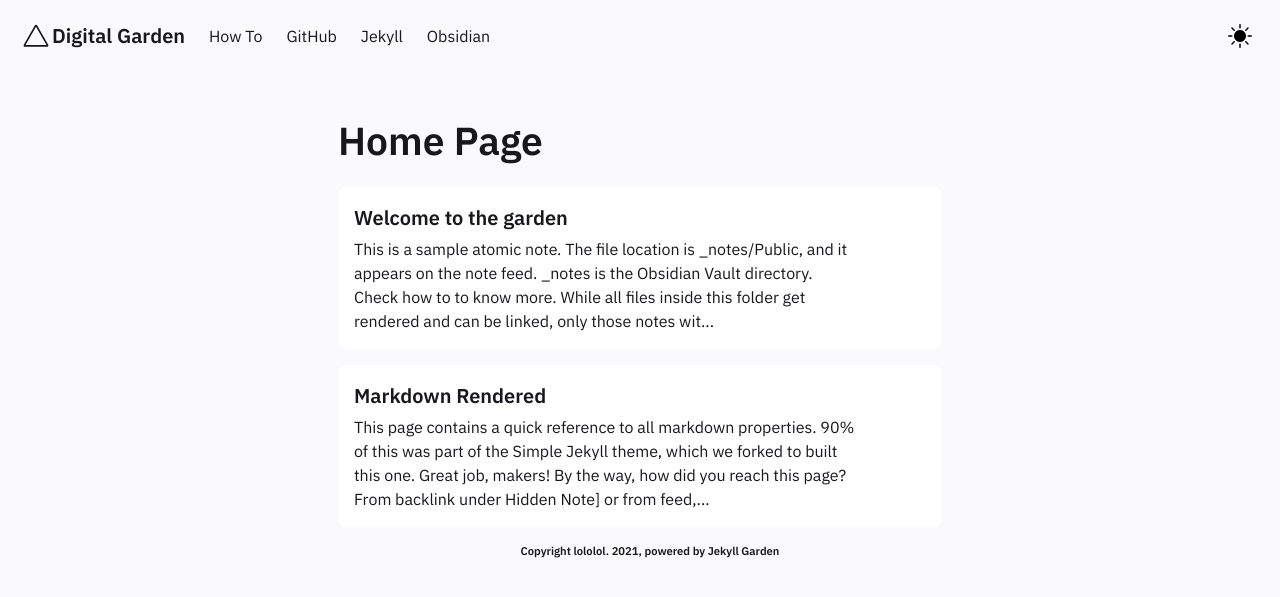
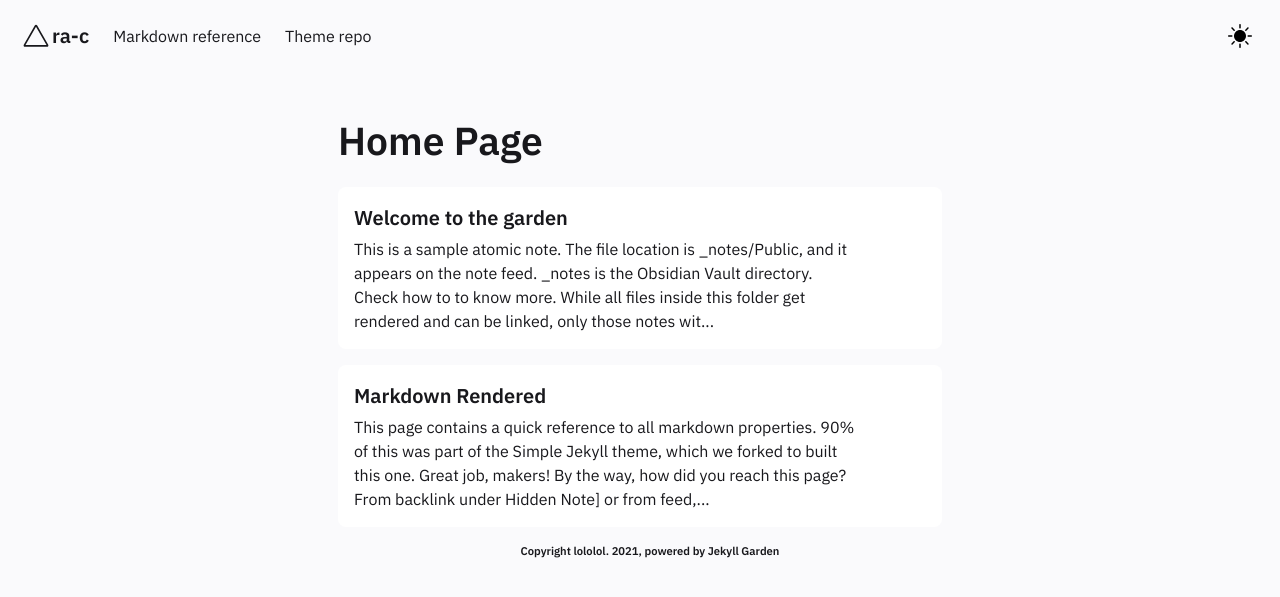
Before and after one commit to antrmn/ra-c.github.io, a Jekyll site: the page built from pages/index.md, in a window 1280 px wide. Shown: the top 597 px of the page. Built offline with Jekyll 4.4.1, drawn with Linux system fonts in a browser that asks for light colours.

Commit message:
Update Header.html

```diff
--- a/_includes/Header.html
+++ b/_includes/Header.html
@@ -35,7 +35,7 @@
         <svg width="32" height="32" viewBox="0 0 80 80" fill="none" xmlns="http://www.w3.org/2000/svg">
           <path fill-rule="evenodd" clip-rule="evenodd" d="M36.9477 13.7742C38.3043 11.4086 41.6957 11.4086 43.0523 13.7742L70.5226 61.6774C71.8791 64.043 70.1834 67 67.4703 67H12.5297C9.81658 67 8.12089 64.043 9.47744 61.6774L36.9477 13.7742ZM40 16.9677L13.7506 62.7419H66.2494L40 16.9677Z" fill="var(--text-main)"/>
         </svg>
-        <h4>Digital Garden</h4>
+        <h4>ra-c</h4>
       </a>
       <div class="navbar-item navbar-dark-mode__mobile is-hidden-tablet" onclick="modeSwitcher()">
         <div class="buttons">
@@ -55,17 +55,11 @@
 
     <div id="navbarBasicExample" class="navbar-menu">
       <div class="navbar-start">
-        <a href="../posts/how-to"  class="navbar-item">
-          How To
+        <a href="../notes/Markdown-Rendered"  class="navbar-item">
+          Markdown reference
         </a>
         <a href="https://github.com/Jekyll-Garden/jekyll-garden.github.io" target="_blank" class="navbar-item">
-          GitHub
-        </a>
-        <a href="https://jekyllrb.com/" target="_blank"  class="navbar-item">
-          Jekyll
-        </a>
-        <a href="https://obsidian.md/"  target="_blank" class="navbar-item">
-          Obsidian
+          Theme repo
         </a>
       </div>
       <div class="navbar-end is-hidden-mobile" onclick="modeSwitcher()" >
```
